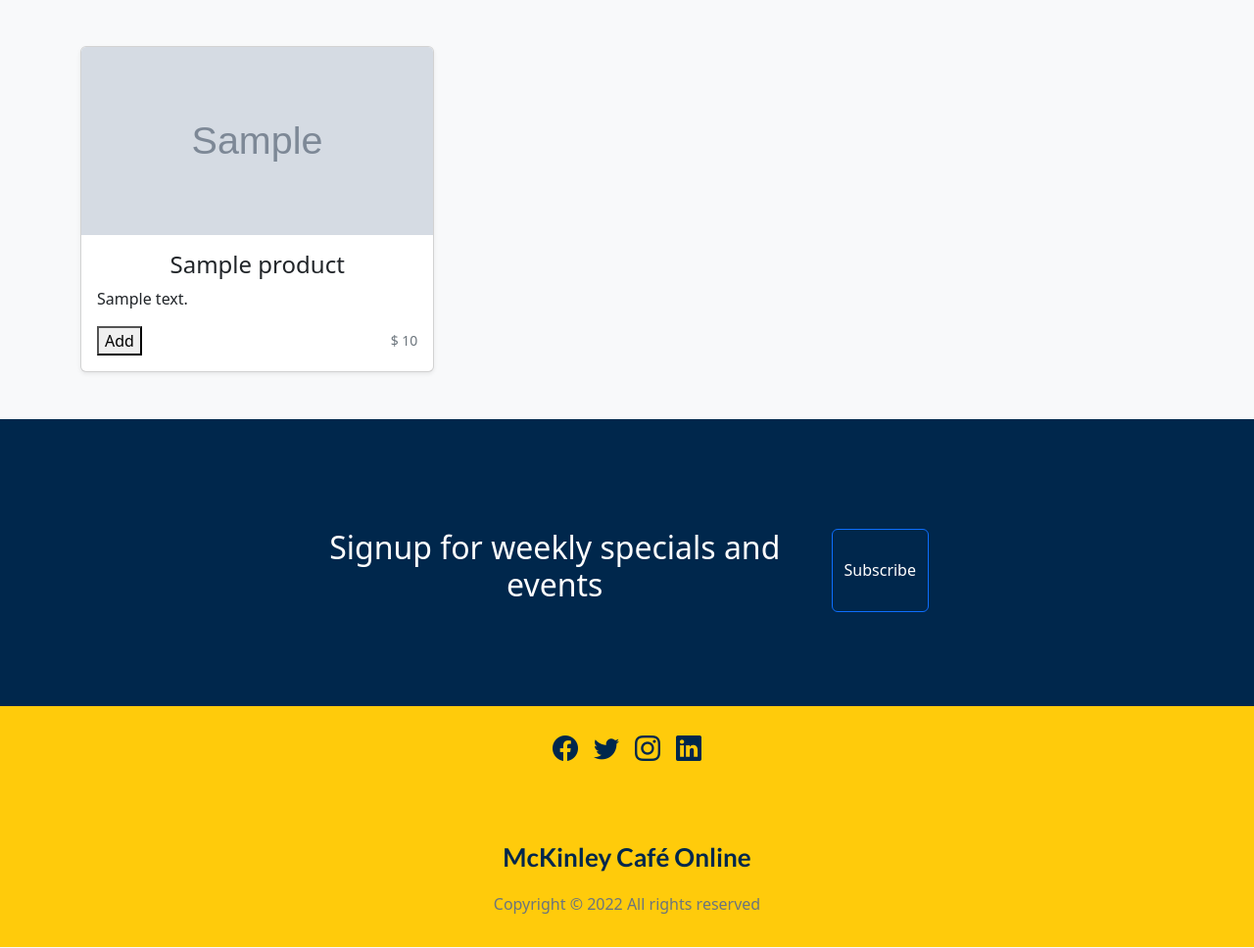
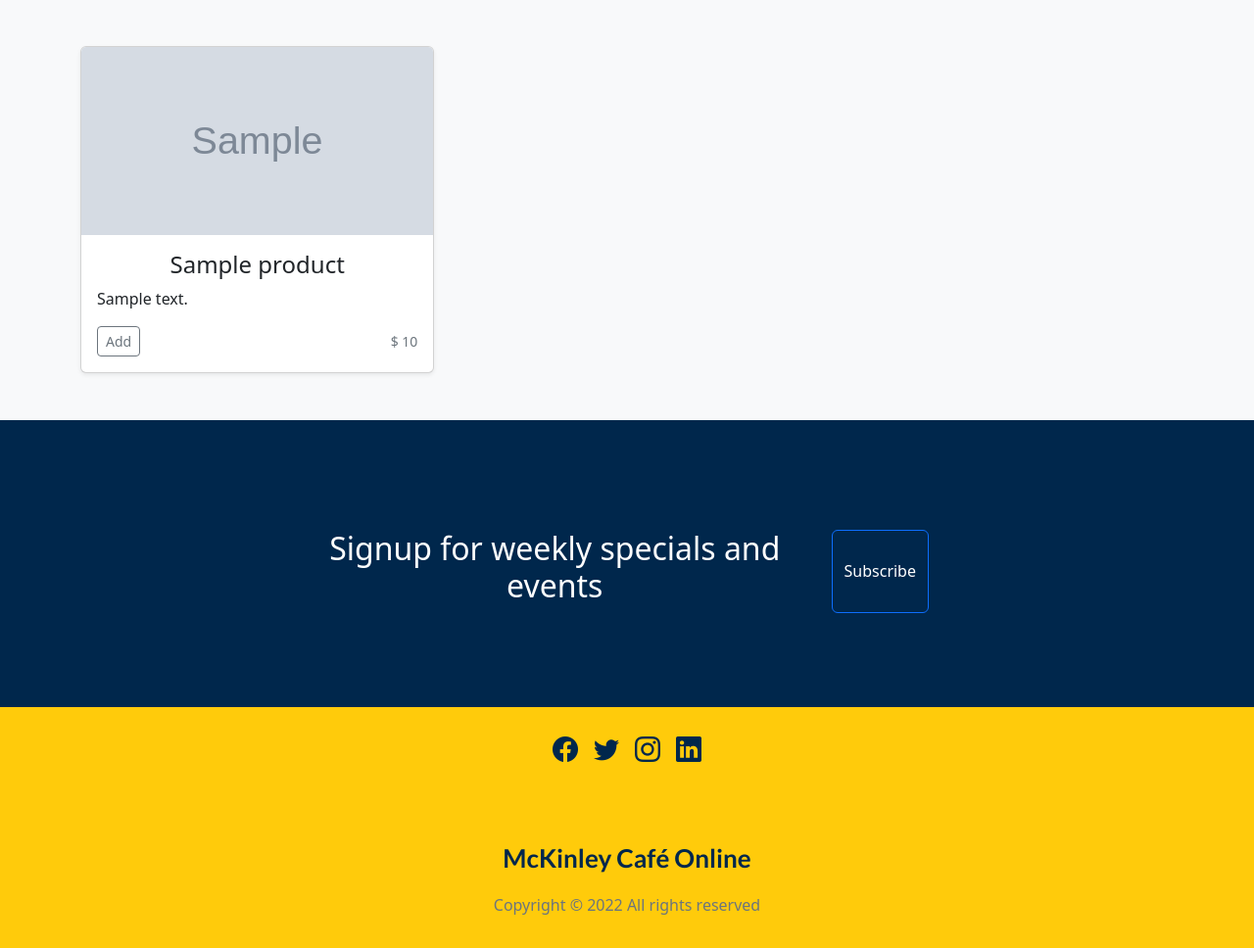
Before and after one commit to cfestein/cis435project, a PHP site: page /menu.php in a window 1280 px wide. Shown: the part 877-1845 px from the top of the page at 98% size. Run offline with PHP 8.4, Linux system fonts and the light colour scheme; tables that the repository leaves empty or names only in its code hold one stand-in row (values such as "Sample post"); grey boxes marked "Sample" are stand-in pictures; some libraries are stand-ins or nearby versions.

Commit message:
Fixed the ugly button, verified that items went to the cart.

```diff
--- a/menu.php
+++ b/menu.php
@@ -43,7 +43,7 @@ $searchq = '';
             $("button").click(function(e) {
                 e.preventDefault();
                 var btnClass = $(this).attr('class');
-                if (btnClass == "add") {
+                if (btnClass == "add btn btn-sm btn-outline-secondary mt-auto") {
                     $.ajax({
                         type: "POST",
                         url: "test.php",
@@ -151,7 +151,7 @@ $searchq = '';
                                     </p>
                                     <div class="d-flex justify-content-between align-items-center">
                                         <div class="btn-group">
-                                            <button type="button" class="add" value="<?= $row['product_id'] ?>">
+                                            <button type="button" class="add btn btn-sm btn-outline-secondary mt-auto" value="<?= $row['product_id'] ?>">
                                                 Add
                                             </button>
                                         </div>
```
